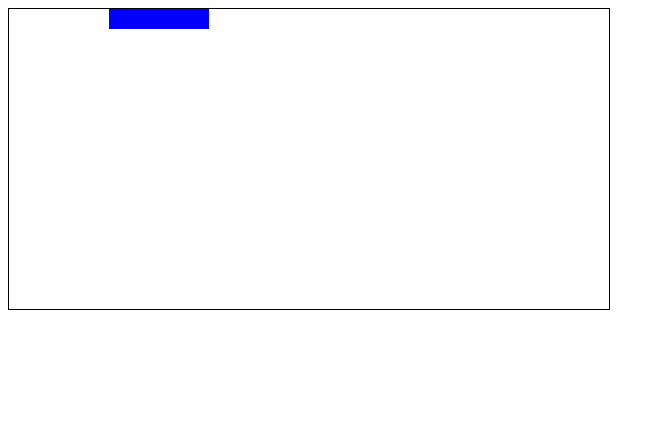
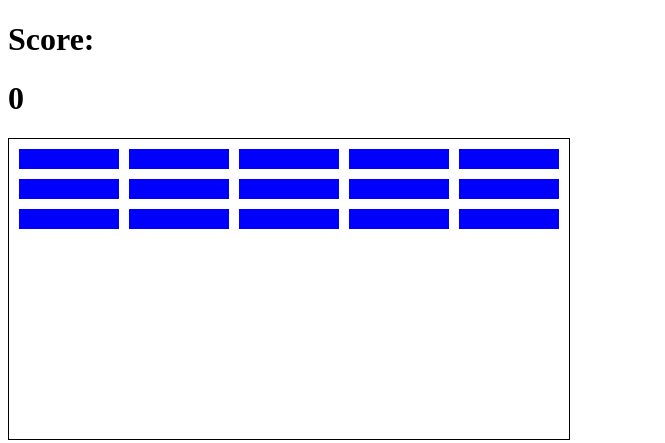
Before and after one commit to SrdjanLakic/Breakdown-game, a plain HTML site: page index.html in a window 1280 px wide. Shown: the whole page, without its empty margins (0-665 px from the left). Drawn offline with Linux system fonts and the light colour scheme.

Commit message:
blocks added

```diff
--- a/index.html
+++ b/index.html
@@ -1,14 +1,15 @@
 <!DOCTYPE html>
-<html lang="en" dir="ltr">
-<head>
-    <meta charset="UTF-8">
+<html>
+  <head>
+    <meta charset="utf-8" />
     <title>Breakout Game</title>
-    <link rel="stylesheet" href="styles.css"></link>
-</head>
-<body>
-    <div class="grid">
-    </div>
+    <link rel="stylesheet" href="styles.css" />
+  </head>
+  <body>
+    <h1>Score:</h1>
+    <h1 id="score">0</h1>
+    <div class="grid"></div>
 
     <script src="script.js"></script>
-</body>
+  </body>
 </html>
--- a/script.js
+++ b/script.js
@@ -11,12 +11,33 @@ class Block {
   }
 }
 
-function addBlock() {
-  const block = document.createElement("div");
-  block.classList.add("block");
-  block.style.marginLeft = "100px";
-  block.style.marginBottom = "100px";
-  grid.appendChild(block);
+const blocks = [
+  new Block(10, 270),
+  new Block(120, 270),
+  new Block(230, 270),
+  new Block(340, 270),
+  new Block(450, 270),
+  new Block(10, 240),
+  new Block(120, 240),
+  new Block(230, 240),
+  new Block(340, 240),
+  new Block(450, 240),
+  new Block(10, 210),
+  new Block(120, 210),
+  new Block(230, 210),
+  new Block(340, 210),
+  new Block(450, 210),
+];
+
+function addBlocks() {
+  for (let i = 0; i < blocks.length; i++) {
+    const block = document.createElement("div");
+    block.classList.add("block");
+    block.style.left = blocks[i].bottomLeft[0] + "px";
+    block.style.bottom = blocks[i].bottomLeft[1] + "px";
+    grid.appendChild(block);
+    console.log(blocks[i].bottomLeft);
+  }
 }
 
-addBlock();
+addBlocks();
--- a/styles.css
+++ b/styles.css
@@ -1,11 +1,12 @@
 .grid {
   position: absolute;
-  width: 600px;
+  width: 560px;
   height: 300px;
   border: solid black 1px;
 }
 
 .block {
+  position: absolute;
   width: 100px;
   height: 20px;
   background-color: blue;
```
